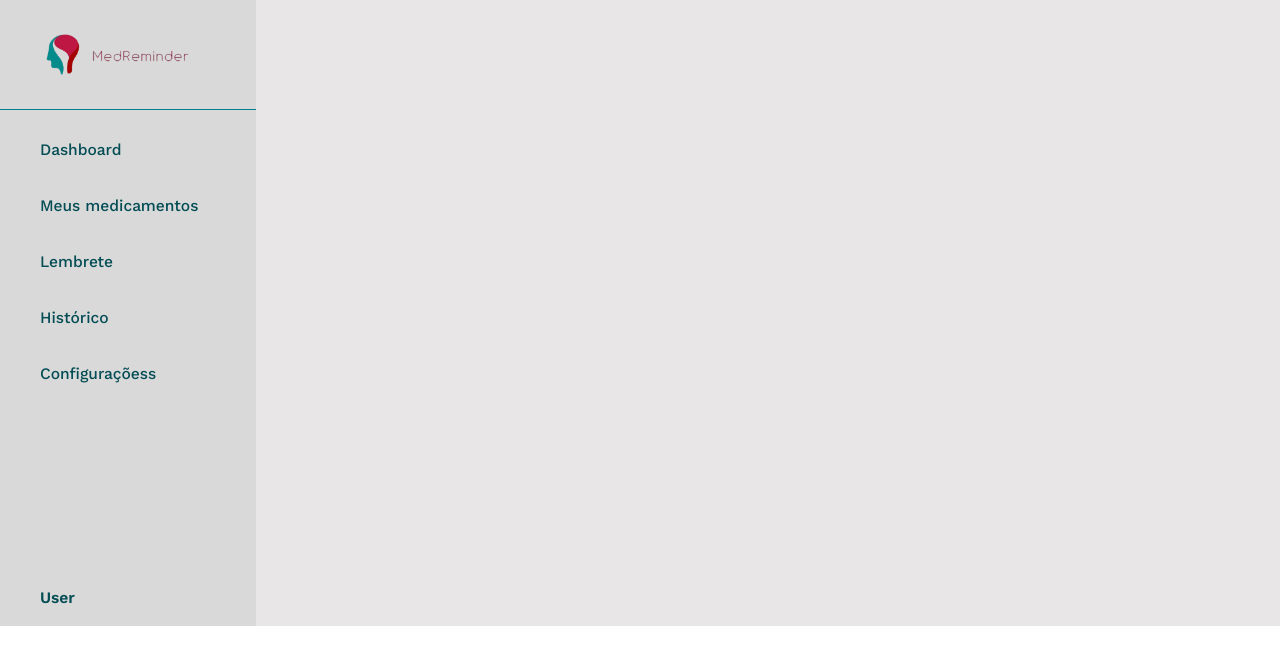
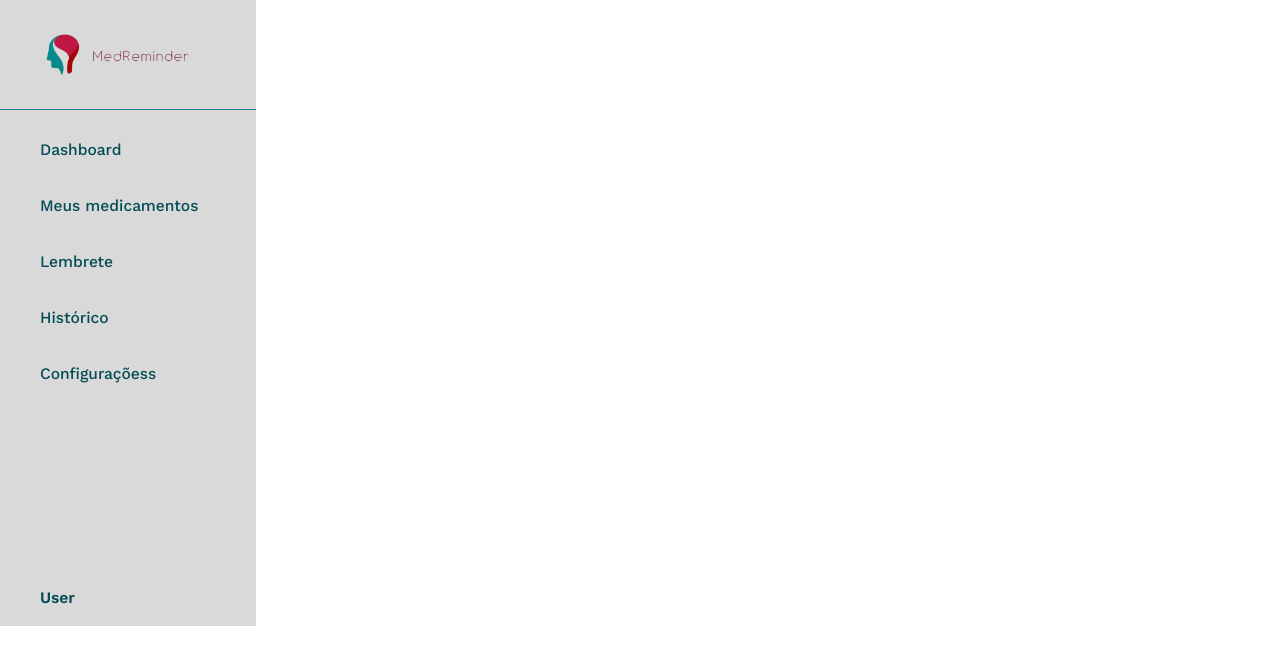
Before and after one commit to MagalDevs/Front_MedReminder, a Next.js app: page / in a window 1280 px wide. Shown: the top 664 px of the page. Built offline with nearby package versions, Linux system fonts and the light colour scheme.

Commit message:
Em desenvolvimento

```diff
--- a/src/app/page.tsx
+++ b/src/app/page.tsx
@@ -3,7 +3,7 @@ import Sidebar from "./components/Sidebar/sidebar"
 export default function Home() {
   return (
     <>
-      <main className="bg-[#E8E6E6]">
+      <main className="bg-[#E8E6E]">
         <Sidebar />
       </main>
     </>
```
